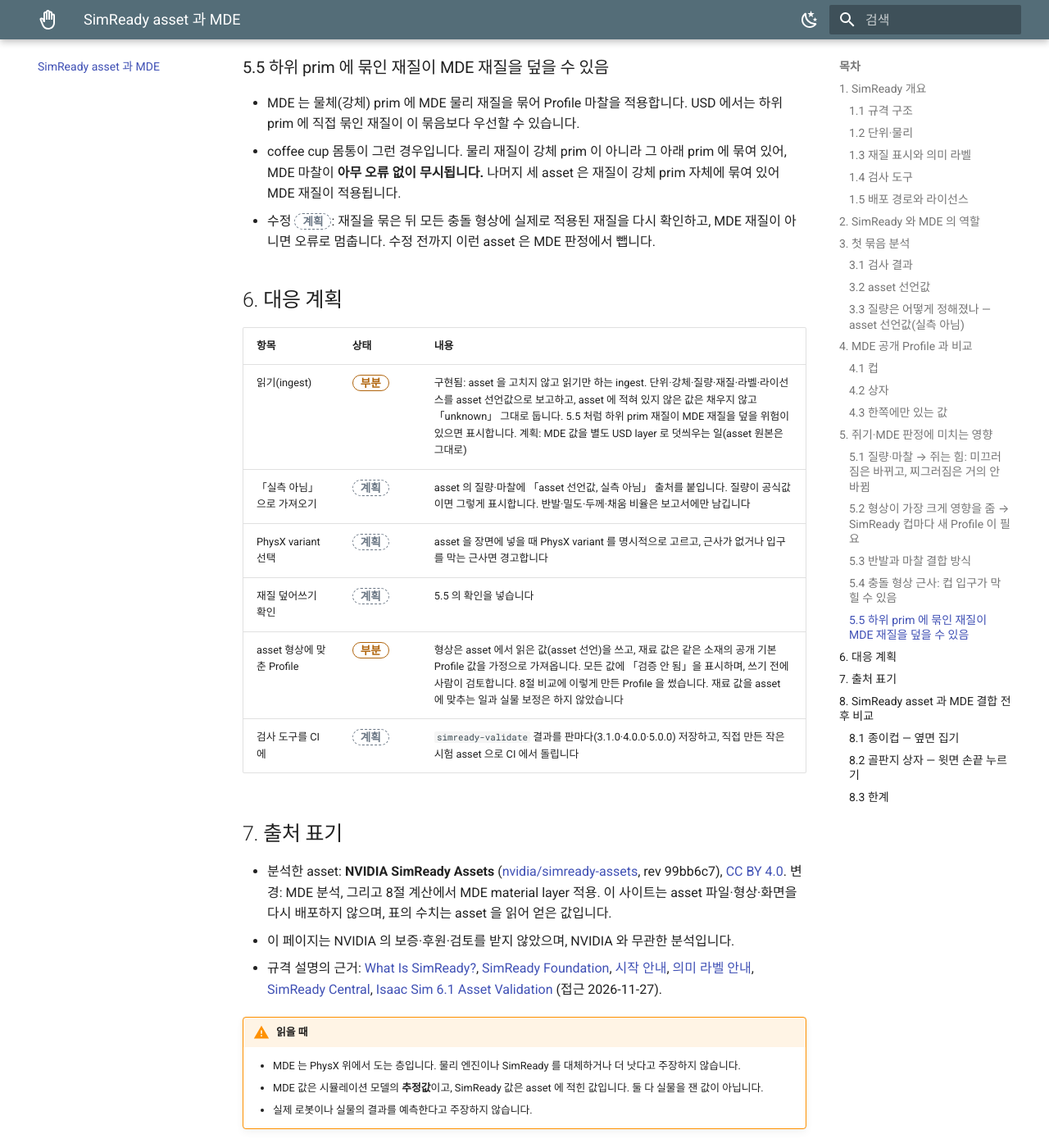
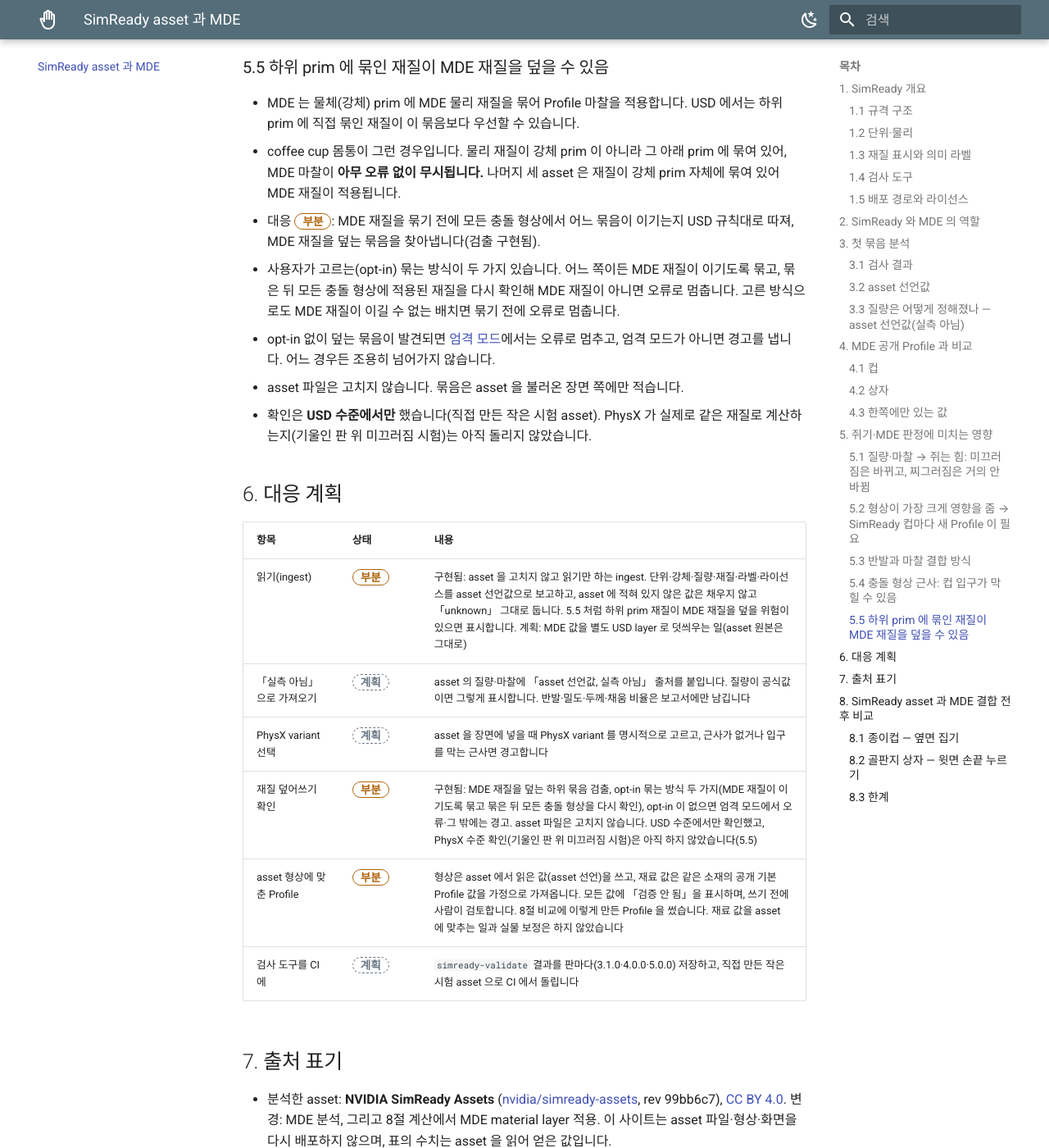
Before and after one commit to parclab-hsu/hsu-mde, an MkDocs documentation site: the page built from docs/simready.md, in a window 1280 px wide and 1400 px high, scrolled down 9682 px. Shown: the whole window at 82% size. Built offline with MkDocs 1.6.1 and Material for MkDocs 9.7.7, drawn with Linux system fonts in a browser that asks for light colours.

Commit message:
Features and SimReady pages: strict mode and material binding override detection
- features.md: new "strict mode" section and table row. Missing material
  or physics values stop with an error naming the field, values written as
  unknown are never filled in, an explicit opt-out records every default it
  applies, and 26 hidden defaults were removed with bit-identical results.
- simready.md: section 5.5 and the plan table row move from planned to
  partial. Detection is implemented, two opt-in binding modes make the MDE
  material win and every collider is re-checked after binding, without
  opt-in it is an error in strict mode and a warning otherwise, the asset
  file is not modified. Checked at USD level only; the PhysX-level incline
  slide test is not run yet.

Co-Authored-By: Claude Opus 5.5 <noreply@anthropic.com>

```diff
--- a/docs/simready.md
+++ b/docs/simready.md
@@ -252,8 +252,14 @@ MDE 쪽은 이 사이트에 이미 공개한 Profile 만 씁니다: 16 oz 종이
 - MDE 는 물체(강체) prim 에 MDE 물리 재질을 묶어 Profile 마찰을 적용합니다. USD 에서는 하위 prim 에 직접 묶인 재질이 이 묶음보다 우선할 수 있습니다.
 - coffee cup 몸통이 그런 경우입니다. 물리 재질이 강체 prim 이 아니라 그 아래 prim 에 묶여 있어, MDE 마찰이 **아무 오류 없이 무시됩니다.**
   나머지 세 asset 은 재질이 강체 prim 자체에 묶여 있어 MDE 재질이 적용됩니다.
-- 수정 <span class="mde-st plan">계획</span>: 재질을 묶은 뒤 모든 충돌 형상에 실제로 적용된 재질을 다시 확인하고, MDE 재질이 아니면 오류로 멈춥니다.
-  수정 전까지 이런 asset 은 MDE 판정에서 뺍니다.
+- 대응 <span class="mde-st part">부분</span>: MDE 재질을 묶기 전에 모든 충돌 형상에서 어느 묶음이 이기는지 USD 규칙대로 따져, MDE 재질을 덮는 묶음을 찾아냅니다(검출 구현됨).
+- 사용자가 고르는(opt-in) 묶는 방식이 두 가지 있습니다. 어느 쪽이든 MDE 재질이 이기도록 묶고, 묶은 뒤 모든 충돌 형상에 적용된 재질을
+  다시 확인해 MDE 재질이 아니면 오류로 멈춥니다. 고른 방식으로도 MDE 재질이 이길 수 없는 배치면 묶기 전에 오류로 멈춥니다.
+- opt-in 없이 덮는 묶음이 발견되면 [엄격 모드](features.md#strict-mode)에서는 오류로 멈추고, 엄격 모드가 아니면 경고를 냅니다.
+  어느 경우든 조용히 넘어가지 않습니다.
+- asset 파일은 고치지 않습니다. 묶음은 asset 을 불러온 장면 쪽에만 적습니다.
+- 확인은 **USD 수준에서만** 했습니다(직접 만든 작은 시험 asset). PhysX 가 실제로 같은 재질로 계산하는지(기울인 판 위 미끄러짐 시험)는
+  아직 돌리지 않았습니다.
 
 ## 6. 대응 계획
 
@@ -262,7 +268,7 @@ MDE 쪽은 이 사이트에 이미 공개한 Profile 만 씁니다: 16 oz 종이
 | 읽기(ingest) | <span class="mde-st part">부분</span> | 구현됨: asset 을 고치지 않고 읽기만 하는 ingest. 단위·강체·질량·재질·라벨·라이선스를 asset 선언값으로 보고하고, asset 에 적혀 있지 않은 값은 채우지 않고 「unknown」 그대로 둡니다. 5.5 처럼 하위 prim 재질이 MDE 재질을 덮을 위험이 있으면 표시합니다. 계획: MDE 값을 별도 USD layer 로 덧씌우는 일(asset 원본은 그대로) |
 | 「실측 아님」으로 가져오기 | <span class="mde-st plan">계획</span> | asset 의 질량·마찰에 「asset 선언값, 실측 아님」 출처를 붙입니다. 질량이 공식값이면 그렇게 표시합니다. 반발·밀도·두께·채움 비율은 보고서에만 남깁니다 |
 | PhysX variant 선택 | <span class="mde-st plan">계획</span> | asset 을 장면에 넣을 때 PhysX variant 를 명시적으로 고르고, 근사가 없거나 입구를 막는 근사면 경고합니다 |
-| 재질 덮어쓰기 확인 | <span class="mde-st plan">계획</span> | 5.5 의 확인을 넣습니다 |
+| 재질 덮어쓰기 확인 | <span class="mde-st part">부분</span> | 구현됨: MDE 재질을 덮는 하위 묶음 검출, opt-in 묶는 방식 두 가지(MDE 재질이 이기도록 묶고 묶은 뒤 모든 충돌 형상을 다시 확인), opt-in 이 없으면 엄격 모드에서 오류·그 밖에는 경고. asset 파일은 고치지 않습니다. USD 수준에서만 확인했고, PhysX 수준 확인(기울인 판 위 미끄러짐 시험)은 아직 하지 않았습니다(5.5) |
 | asset 형상에 맞춘 Profile | <span class="mde-st part">부분</span> | 형상은 asset 에서 읽은 값(asset 선언)을 쓰고, 재료 값은 같은 소재의 공개 기본 Profile 값을 가정으로 가져옵니다. 모든 값에 「검증 안 됨」을 표시하며, 쓰기 전에 사람이 검토합니다. 8절 비교에 이렇게 만든 Profile 을 썼습니다. 재료 값을 asset 에 맞추는 일과 실물 보정은 하지 않았습니다 |
 | 검사 도구를 CI 에 | <span class="mde-st plan">계획</span> | `simready-validate` 결과를 판마다(3.1.0·4.0.0·5.0.0) 저장하고, 직접 만든 작은 시험 asset 으로 CI 에서 돌립니다 |
 
```
Also changed, not shown: docs/features.md (+11 -0 lines).
